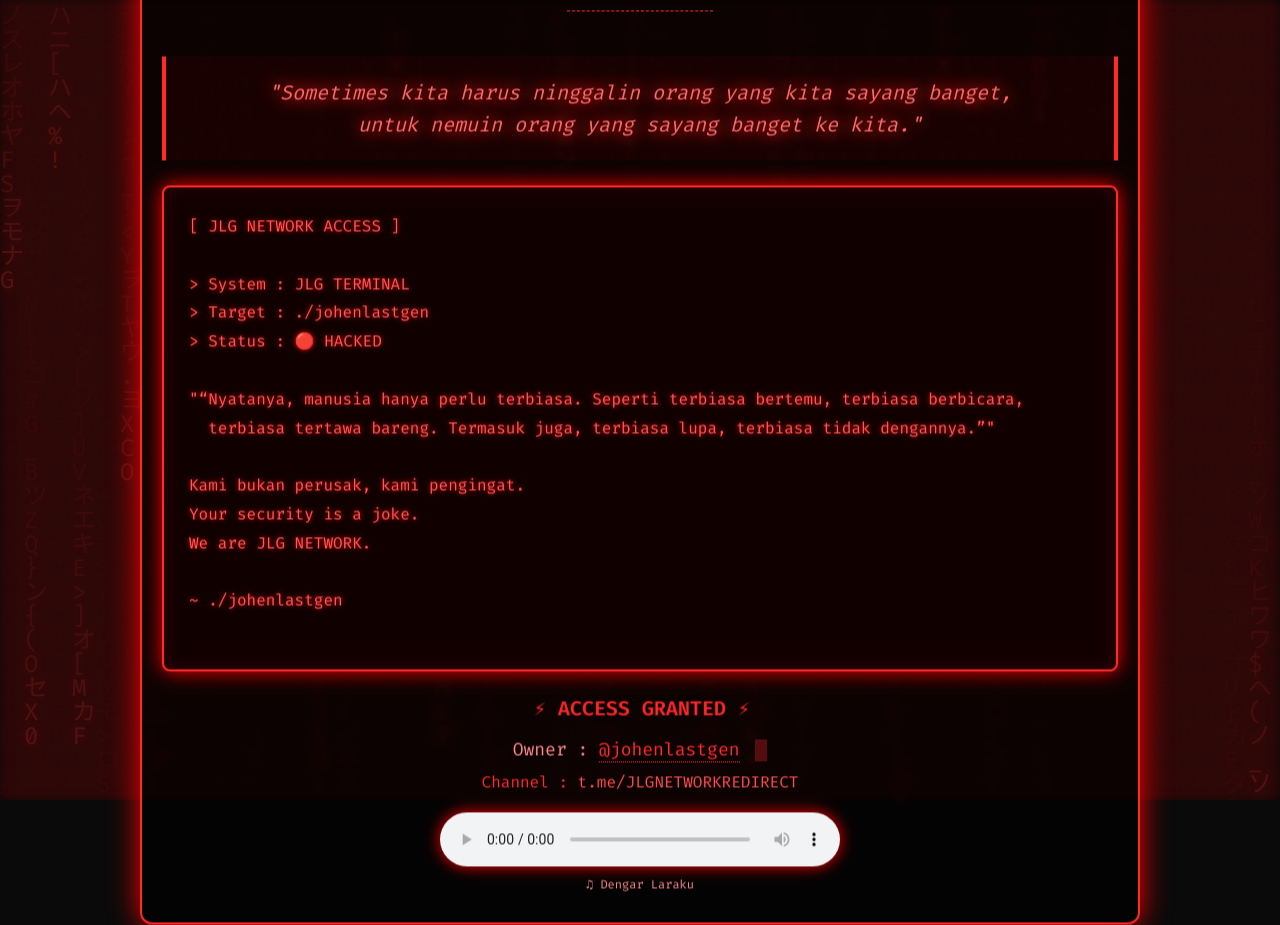
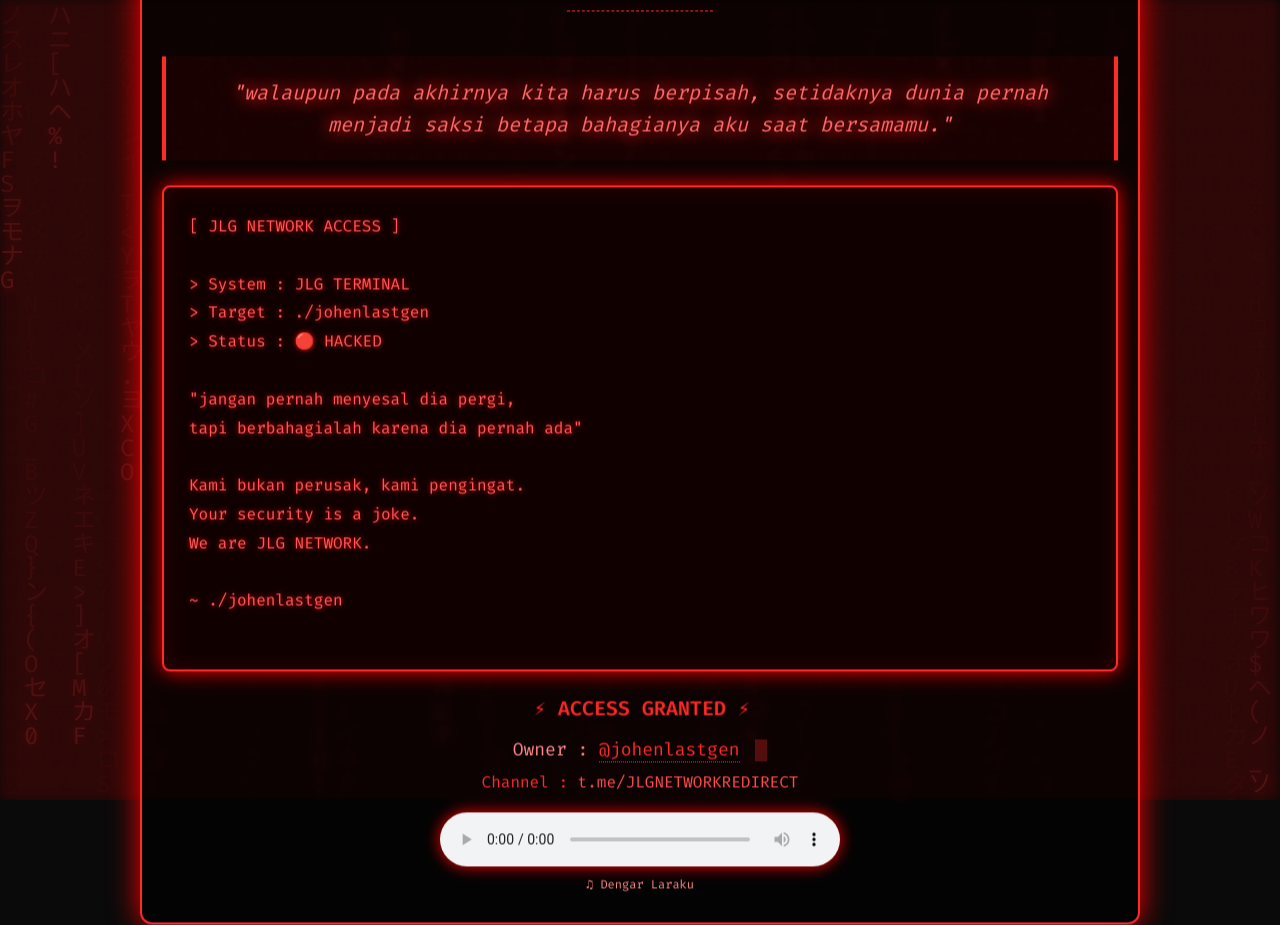
Before and after one commit to HOAKKKK/apiserver, a PHP site: page / in a window 1280 px wide. Run offline with PHP 8.4, Linux system fonts and the light colour scheme.

Commit message:
Update quotes in index.php

```diff
--- a/index.php
+++ b/index.php
@@ -193,8 +193,8 @@
 
         <!-- Quote pertama -->
         <div class="quote">
-            "Sometimes kita harus ninggalin orang yang kita sayang banget,<br>
-             untuk nemuin orang yang sayang banget ke kita."
+            "walaupun pada akhirnya kita harus berpisah,
+            setidaknya dunia pernah menjadi saksi betapa bahagianya aku saat bersamamu."
         </div>
 
         <div class="terminal">
@@ -205,8 +205,8 @@
 > Target : ./johenlastgen
 > Status : 🔴 HACKED
 
-"“Nyatanya, manusia hanya perlu terbiasa. Seperti terbiasa bertemu, terbiasa berbicara,
-  terbiasa tertawa bareng. Termasuk juga, terbiasa lupa, terbiasa tidak dengannya.”"
+"jangan pernah menyesal dia pergi,
+tapi berbahagialah karena dia pernah ada"
 
 Kami bukan perusak, kami pengingat.
 Your security is a joke.
```
